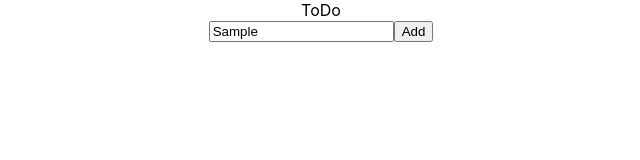
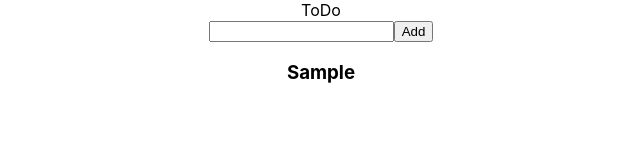
Before and after one commit to aakarshit-agarwal/todo-react-app, a React (Create React App) app: page / in a window 1280 px wide. Both pictures are taken after typing "Sample" into the empty fields and a click on the button "Add". Shown: the top 160 px of the page, without its empty margins (319-959 px from the left). Built offline with nearby package versions, Linux system fonts and the light colour scheme.

Commit message:
Adding functionality to show added todo(s)

```diff
--- a/src/components/ToDo.jsx
+++ b/src/components/ToDo.jsx
@@ -19,6 +19,7 @@ class ToDo extends Component {
         newTodoList.push(this.state.todo);
 
         this.setState({
+            todo: '',
             todoList: newTodoList,
         });
         console.log(this.state);
@@ -36,6 +37,11 @@ class ToDo extends Component {
                     />
                     <button type='submit'>Add</button>
                 </form>
+                <>
+                    {this.state.todoList.map((item) => {
+                        return <h3>{item}</h3>;
+                    })}
+                </>
             </>
         );
     }
```
